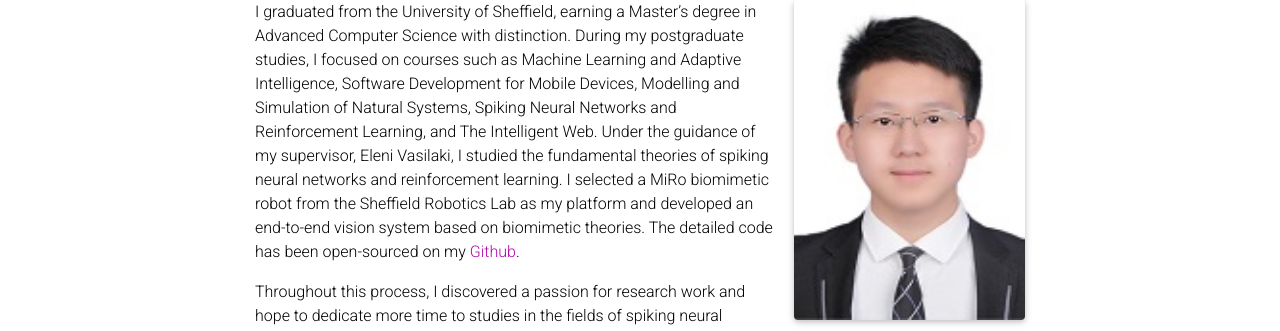
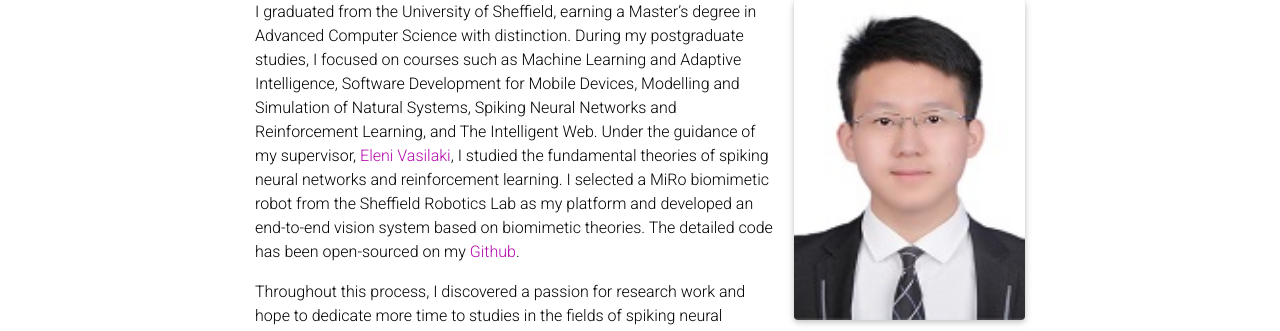
Before and after one commit to LiZheng1997/LiZheng1997, a Jekyll site: the page built from _pages/about.md, in a window 1280 px wide and 1042 px high. Shown: the part 201-532 px from the top of the window. Built offline with Jekyll 4.4.1, drawn with Linux system fonts in a browser that asks for light colours; full-size pictures stand in for the smaller copies a plugin makes; emoji names are drawn with the system emoji font; comment, search, counter and statistics services are not loaded; a style sheet for code colours, icons or effects is not loaded; part of the change alters nothing that is shown.

```diff
--- a/_pages/about.md
+++ b/_pages/about.md
@@ -17,6 +17,6 @@ selected_papers: false # includes a list of papers marked as "selected={true}"
 social: true  # includes social icons at the bottom of the page
 ---
 
-I graduated from the University of Sheffield, earning a Master’s degree in Advanced Computer Science with distinction. During my postgraduate studies, I focused on courses such as Machine Learning and Adaptive Intelligence, Software Development for Mobile Devices, Modelling and Simulation of Natural Systems, Spiking Neural Networks and Reinforcement Learning, and The Intelligent Web. Under the guidance of my supervisor, Eleni Vasilaki, I studied the fundamental theories of spiking neural networks and reinforcement learning. I selected a MiRo biomimetic robot from the Sheffield Robotics Lab as my platform and developed an end-to-end vision system based on biomimetic theories. The detailed code has been open-sourced on my [Github](https://github.com/LiZheng1997/MiRo-CV-System).
+I graduated from the University of Sheffield, earning a Master’s degree in Advanced Computer Science with distinction. During my postgraduate studies, I focused on courses such as Machine Learning and Adaptive Intelligence, Software Development for Mobile Devices, Modelling and Simulation of Natural Systems, Spiking Neural Networks and Reinforcement Learning, and The Intelligent Web. Under the guidance of my supervisor, [Eleni Vasilaki](https://staffwww.dcs.shef.ac.uk/people/E.Vasilaki/#), I studied the fundamental theories of spiking neural networks and reinforcement learning. I selected a MiRo biomimetic robot from the Sheffield Robotics Lab as my platform and developed an end-to-end vision system based on biomimetic theories. The detailed code has been open-sourced on my [Github](https://github.com/LiZheng1997/MiRo-CV-System).
 
 Throughout this process, I discovered a passion for research work and hope to dedicate more time to studies in the fields of spiking neural network and robotics. Currently, my research interests include Spiking Neural Networks, Event Cameras, Bio-inspired Adaptive Robotics, End-to-End Autonomous Systems, Autonomous Driving, Long-term Learning, Imitation Learning, and more.
```
